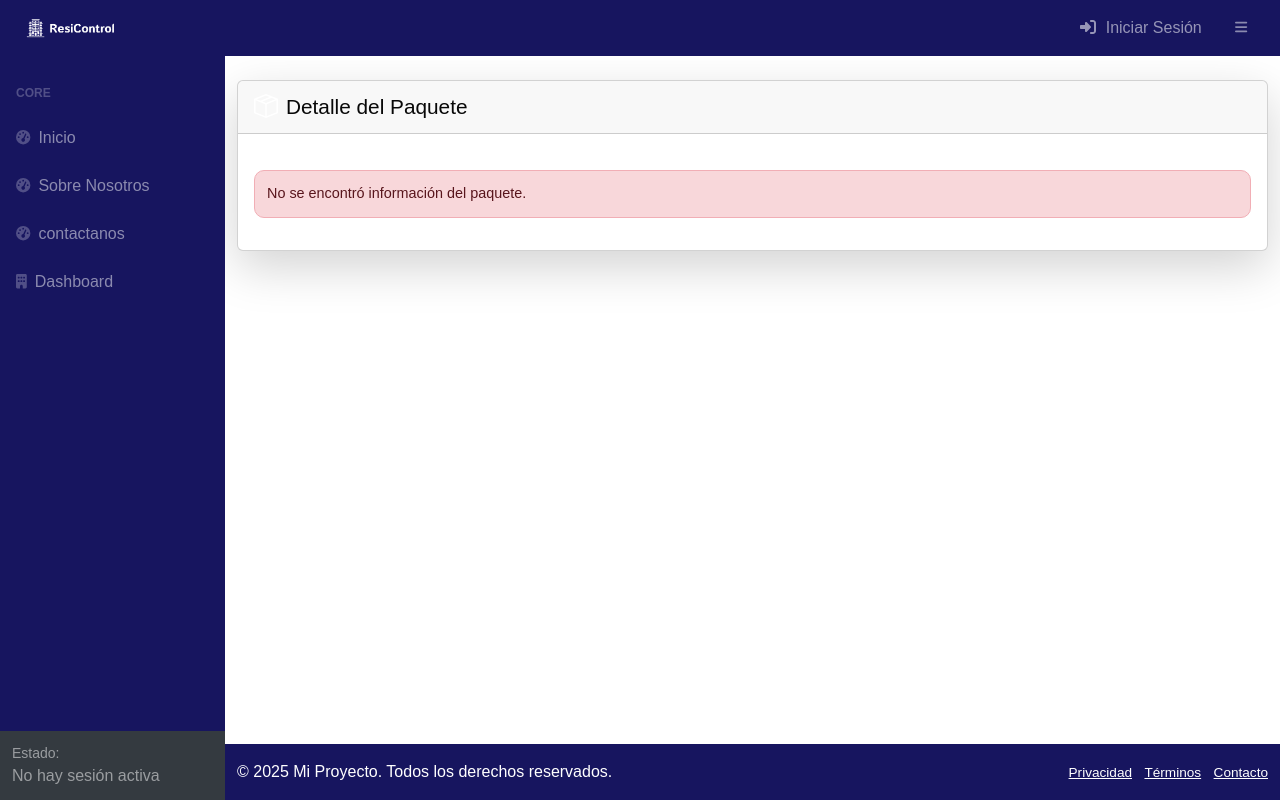
After one commit to sofiaenciso20/ResiControl, a PHP site: template views/components/detalle_paquete.php in a window 1280 px wide. The commit adds this page. Run offline with PHP 8.4, Linux system fonts and the light colour scheme; the template is opened without the code that fills it, so the values that code supplies are empty; some libraries are stand-ins or nearby versions.

Commit message:
detalle paquete y estilos commit

```diff
--- a/public/css/style.css
+++ b/public/css/style.css
@@ -2274,8 +2274,8 @@ body.body-contact {
   /* Estilos background */
 
   .bg-primary {
-    --bs-bg-opacity: 1;
-    background-color: rgba(var(--bs-primary-rgb), var(--bs-bg-opacity)) !important;
+
+    background-color: #17155f!important;
   }
 
   .bg-secondary {
@@ -2309,8 +2309,7 @@ body.body-contact {
   }
 
   .bg-dark {
-    --bs-bg-opacity: 1;
-    background-color: rgba(var(--bs-dark-rgb), var(--bs-bg-opacity)) !important;
+    background-color: #17155f !important;
   }
 
   .bg-black {
@@ -2678,8 +2677,9 @@ body.body-contact {
     flex-shrink: 0;
   }
 
+
   .sb-sidenav-dark {
-    background-color: #212529;
+    background-color: #17155f;
     color: rgba(255, 255, 255, 0.5);
   }
   .sb-sidenav-dark .sb-sidenav-menu .sb-sidenav-menu-heading {
--- a/src/config/permissions.php
+++ b/src/config/permissions.php
@@ -30,6 +30,7 @@ $role_permissions = [
         'historial_visitas',
         'gestion_reservas',
         'gestion_residentes',
+        'historial_paquetes',
         'registro_paquete'
     ]
 ];
--- /dev/null
+++ b/views/components/detalle_paquete.php
@@ -0,0 +1,48 @@
+<div class="card shadow-lg  w-100 " style="background-color: #fff;">
+  <div class="card-header  text-white d-flex align-items-center">
+    <i class="bi bi-box-seam me-2" style="font-size: 1.5rem;"></i>
+    <h4 class="mb-0">Detalle del Paquete</h4>
+  </div>
+  <div class="card-body">
+    <?php if (empty($paquete)): ?>
+      <div class="alert alert-danger">No se encontró información del paquete.</div>
+    <?php else: ?>
+      <ul class="list-group list-group-flush mb-4">
+        <li class="list-group-item"><strong>ID:</strong> <?= htmlspecialchars($paquete['id_paquete']) ?></li>
+        <li class="list-group-item"><strong>Residente:</strong> <span class="badge bg-info text-dark"><?= htmlspecialchars($paquete['nombre_residente'] . ' ' . $paquete['apellido_residente']) ?></span></li>
+        <li class="list-group-item"><strong>Vigilante:</strong> <span class="badge bg-secondary"><?= htmlspecialchars($paquete['nombre_vigilante'] . ' ' . $paquete['apellido_vigilante']) ?></span></li>
+        <li class="list-group-item"><strong>Descripción:</strong> <?= htmlspecialchars($paquete['descripcion']) ?></li>
+        <li class="list-group-item"><strong>Fecha y Hora de Recepción:</strong> <span class="text-success"><?= htmlspecialchars($paquete['fech_hor_recep']) ?></span></li>
+        <li class="list-group-item"><strong>Fecha y Hora de Entrega:</strong>
+          <?= $paquete['fech_hor_entre'] ? '<span class="text-success">' . htmlspecialchars($paquete['fech_hor_entre']) . '</span>' : '<span class="badge bg-warning text-dark">Pendiente</span>' ?>
+        </li>
+        <li class="list-group-item">
+          <strong>Estado:</strong>
+          <?php
+          $estado = htmlspecialchars($paquete['estado']);
+          $badge = 'bg-secondary';
+          if (stripos($estado, 'pendiente') !== false) $badge = 'bg-warning text-dark';
+          if (stripos($estado, 'entregado') !== false) $badge = 'bg-success';
+          if (stripos($estado, 'recibido') !== false) $badge = 'bg-primary';
+          ?>
+          <span class="badge <?= $badge ?>"><?= $estado ?></span>
+          <?php if (stripos($estado, 'pendiente') !== false): ?>
+            <!-- Botón Entregado (ya existe) -->
+            <form method="POST" class="d-inline ms-3">
+              <input type="hidden" name="id_paquete" value="<?= htmlspecialchars($paquete['id_paquete']) ?>">
+              <button type="submit" name="marcar_entregado" class="btn btn-success btn-sm">Marcar como Entregado</button>
+            </form>
+            <!-- Botón Rechazado -->
+            <form method="POST" class="d-inline ms-2">
+              <input type="hidden" name="id_paquete" value="<?= htmlspecialchars($paquete['id_paquete']) ?>">
+              <button type="submit" name="marcar_rechazado" class="btn btn-danger btn-sm">Marcar como Rechazado</button>
+            </form>
+          <?php endif; ?>
+        </li>
+      </ul>
+      <a href="/historial_paquetes.php" class="btn btn-outline-primary">
+        <i class="bi bi-arrow-left"></i> Volver al Historial
+      </a>
+    <?php endif; ?>
+  </div>
+</div>
--- a/views/components/gestion_roles.php
+++ b/views/components/gestion_roles.php
@@ -6,10 +6,15 @@
 </head>
 <body class="container mt-5">
   <h3 class="mb-4">Gestión de Roles de Usuarios</h3>
+  <!-- Verifica si existe la variable $mensaje y si contiene algo.
+              Si, muestra una alerta con el contenido.
+              Se usa htmlspecialchars para evitar problemas si el mensaje incluye caracteres especiales.-->
 <?php if (!empty($mensaje_exito)): ?>
     <div class="alert alert-success" role="alert">
       <?= htmlspecialchars($mensaje_exito) ?>
     </div>
+   <!-- Guarda en una variable el rol del usuario actual
+        Esto se usa para decidir qué acciones puede hacer el usuario en esta vista.-->
   <?php endif; ?>
   <?php $rol_usuario_logueado = $_SESSION['user']['role']; ?>
   <table class="table table-bordered">
--- a/views/components/navbar.php
+++ b/views/components/navbar.php
@@ -1,6 +1,6 @@
 
 <?php if (session_status() === PHP_SESSION_NONE) { session_start(); } ?>
-<nav class="sb-topnav navbar navbar-expand navbar-dark bg-dark">
+<nav class="sb-topnav navbar navbar-expand navbar-dark bg-primary">
     <!-- Navbar Brand-->
     <a class="navbar-brand ps-3" href="index.php">
         <img src="/assets/img/logo.png" alt="Logo ResiControl" class="navbar-logo">
--- a/views/components/recuperar_contra.php
+++ b/views/components/recuperar_contra.php
@@ -21,7 +21,9 @@
 
                 <button type="submit" class="btn btn-login">Enviar enlace</button>
             </form>
-
+            <!-- Verifica si existe la variable $mensaje y si contiene algo.
+              Si, muestra una alerta (tipo info) con el contenido.
+              Se usa htmlspecialchars para evitar problemas si el mensaje incluye caracteres especiales.-->
             <?php if (isset($mensaje)): ?>
                 <div class="alert alert-info mt-3">
                     <?= $mensaje ?>
--- a/views/components/sidebar.php
+++ b/views/components/sidebar.php
@@ -106,11 +106,13 @@ require_once __DIR__ . '/../../src/Config/permissions.php';
                         Gestion de Roles
                     </a>
                 <?php endif; ?>
+                <?php if (tienePermiso('historial_paquetes')): ?>
                  <a class="nav-link <?php echo ($pagina_actual ?? '') === 'registro' ? 'active' : ''; ?>"
                         href="/historial_paquetes.php">
                         <div class="sb-nav-link-icon"><i class="fas fa-user-plus"></i></div>
                         Historial de Paquetes
                     </a>
+                <?php endif; ?>
             </div>
 
         </div>
```
Also changed, not shown: public/detalle_paquete.php (added, +51 -0 lines), public/gestion_roles.php (+15 -6 lines), public/historial_paquetes.php (+7 -0 lines), public/recuperar_contra.php (+31 -5 lines), views/components/historial_paquetes.php (+7 -1 lines), views/components/verificar_codigo.php (+21 -5 lines).
